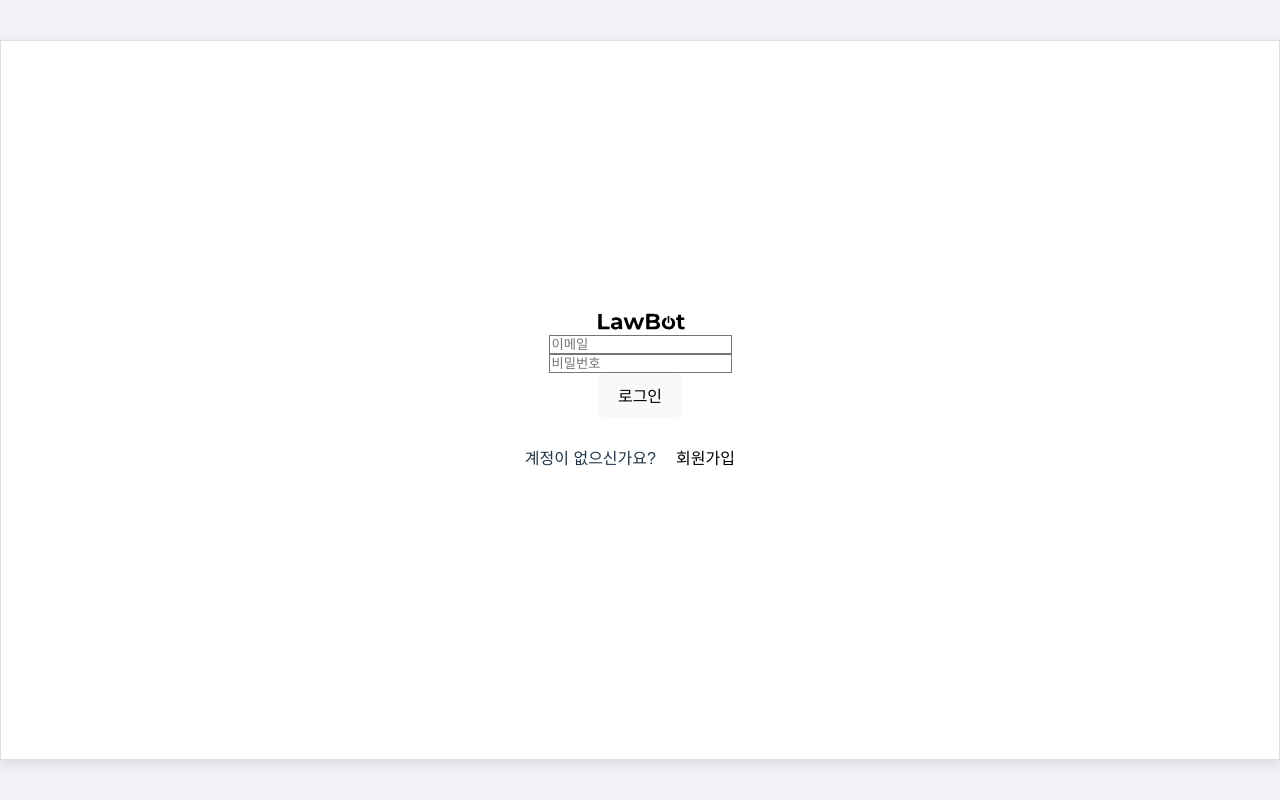
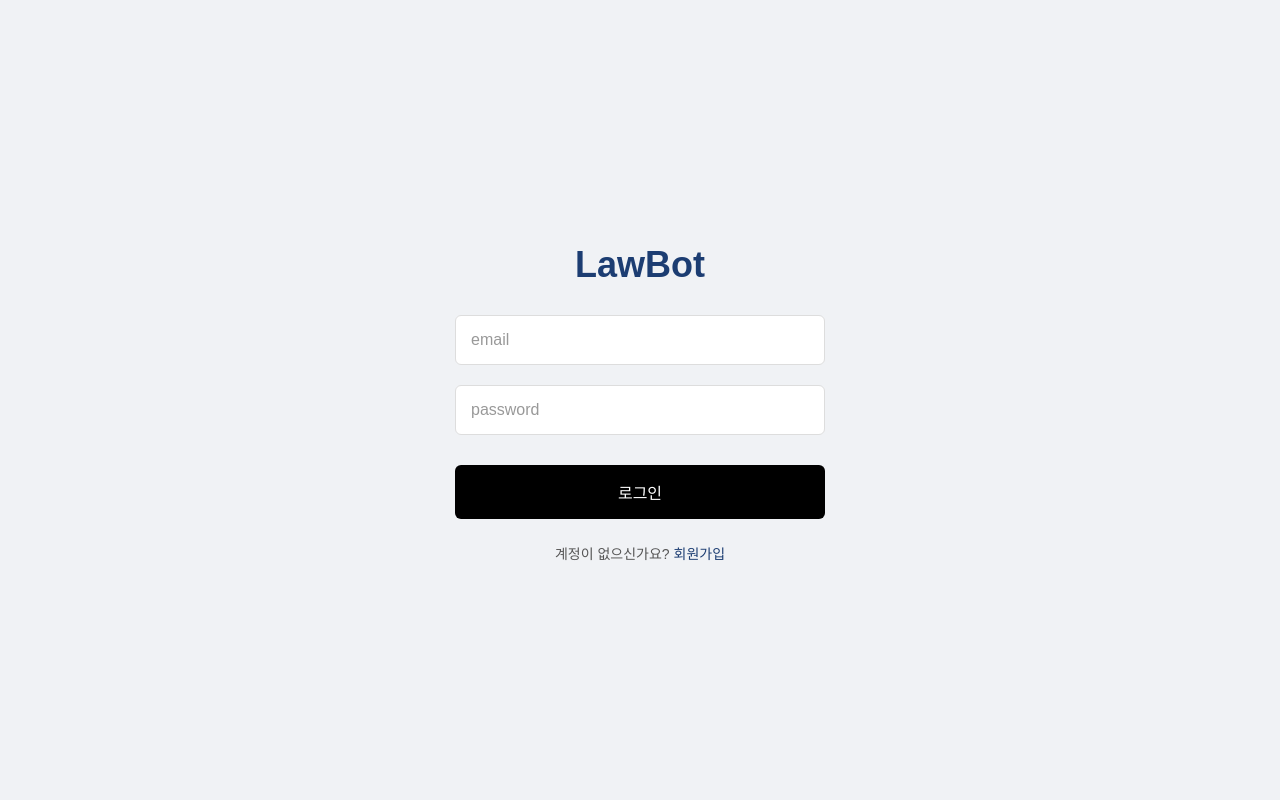
Before and after one commit to KNU-Capstone-design-team4/FE, a React (Vite) app: page /login in a window 1280 px wide. Built offline with nearby package versions, Linux system fonts and the light colour scheme.

Commit message:
feat: 로그인, 회원가입 스타일링 수정

```diff
--- a/package.json
+++ b/package.json
@@ -16,19 +16,14 @@
   },
   "devDependencies": {
     "@eslint/js": "^9.33.0",
-    "@tailwindcss/postcss": "^4.1.13",
     "@types/react": "^19.1.10",
     "@types/react-dom": "^19.1.7",
-    "@types/react-router-dom": "^5.3.3",
     "@vitejs/plugin-react": "^5.0.0",
-    "autoprefixer": "^10.4.21",
     "eslint": "^9.33.0",
     "eslint-plugin-react-hooks": "^5.2.0",
     "eslint-plugin-react-refresh": "^0.4.20",
     "globals": "^16.3.0",
-    "postcss": "^8.5.6",
     "prettier": "3.6.2",
-    "tailwindcss": "^4.1.13",
     "typescript": "~5.8.3",
     "typescript-eslint": "^8.39.1",
     "vite": "^7.1.2"
--- a/src/App.css
+++ b/src/App.css
@@ -5,24 +5,17 @@ html {
   padding: 0;
   box-sizing: border-box;
   font-family: 'Noto Sans KR', sans-serif;
-  background-color: #f0f2f5;
-  display: flex;
-  justify-content: center;
-  align-items: center;
-  min-height: 100vh;
 }
 
-/* 앱 전체 컨테이너 (1280x720) - React는 #root div를 사용합니다. */
+/* 앱 전체 컨테이너 */
 #root {
-  width: 1280px;
-  height: 720px;
-  background-color: #ffffff;
-  border: 1px solid #ddd;
-  box-shadow: 0 4px 12px rgba(0, 0, 0, 0.1);
+  width: 100%;
+  min-height: 100vh;
+  background-color: transparent;
   display: flex;
   flex-direction: column;
-  padding: 20px 40px;
-  box-sizing: border-box; /* 패딩이 크기에 포함되도록 설정 */
+  padding: 0;
+  box-sizing: border-box;
 }
 
 /* 헤더 */
@@ -30,11 +23,16 @@ header {
   display: flex;
   justify-content: space-between;
   align-items: center;
-  padding: 20px 0;
+  padding: 20px 40px;
+  background-color: #ffffff;
+  border-bottom: 1px solid #e0e0e0;
+  /* Header의 높이를 81px로 고정 (패딩 20*2 + 로고 40 + 테두리 1) */
+  height: 81px;
+  box-sizing: border-box; /* 패딩, 테두리를 높이에 포함 */
 }
 .header-logo {
-  height: 40px; /* 로고 이미지의 높이를 적절하게 조절합니다. */
-  width: auto; /* 너비는 높이에 맞춰 자동으로 조절됩니다. */
+  height: 40px;
+  width: auto;
 }
 header nav button {
   font-family: 'Noto Sans KR', sans-serif;
@@ -44,25 +42,34 @@ header nav button {
   font-size: 14px;
   font-weight: 700;
 }
-
 header nav .btn-signup {
   background-color: #333;
   color: white;
   border: none;
   margin-right: 10px;
 }
-
 header nav .btn-login {
   background-color: white;
   color: #333;
   border: 1px solid #333;
 }
 
+/* 👇👇👇 핵심 수정 부분 👇👇👇 */
+/* Layout 컴포넌트의 실제 페이지 내용이 표시될 영역 */
+.page-content {
+  display: flex;
+  flex-direction: column;
+  /* Header 높이(81px)를 제외한 나머지 뷰포트 높이 전체를 차지하도록 계산 */
+  height: calc(100vh - 81px);
+}
+
 main {
   flex-grow: 1;
+  padding: 0 40px;
+  background-color: #ffffff;
 }
 
-/* Hero 섹션 (상단 검은색 배너) */
+/* ... 이하 Hero, features, card 등 나머지 스타일은 그대로 유지 ... */
 .hero {
   background-color: #111;
   color: white;
@@ -71,52 +78,44 @@ main {
   height: 300px;
   margin-top: 20px;
 }
-
 .hero-logo-box {
   width: 40%;
   height: 100%;
-  background-color: #444; /* 이미지 배경색으로 활용하거나 제거할 수 있습니다. */
+  background-color: #444;
   display: flex;
-  justify-content: center; /* 이미지를 중앙에 배치 */
-  align-items: center; /* 이미지를 중앙에 배치 */
-  position: relative; /* 이미지를 hero-logo-box 중앙에 배치하기 위함 */
+  justify-content: center;
+  align-items: center;
+  position: relative;
 }
-
 .hero-text-box {
   padding-left: 50px;
 }
-
 .hero-text-box .author {
   font-size: 14px;
   color: #ccc;
   margin: 0;
 }
-
 .hero-logo-image {
-  max-width: 80%; /* 부모 요소 너비의 80%를 넘지 않도록 */
-  max-height: 80%; /* 부모 요소 높이의 80%를 넘지 않도록 */
-  object-fit: contain; /* 이미지가 잘리지 않도록 비율 유지 */
+  max-width: 80%;
+  max-height: 80%;
+  object-fit: contain;
 }
-
 .hero-text-box h1 {
   font-size: 60px;
   margin: 10px 0;
   letter-spacing: 2px;
 }
-
 .hero-text-box .read-more {
   color: white;
   text-decoration: none;
   font-size: 16px;
 }
-
 .features {
   display: flex;
   justify-content: space-between;
   gap: 30px;
   margin-top: 40px;
 }
-
 .card {
   background-color: white;
   border: 1px solid #e0e0e0;
@@ -125,19 +124,16 @@ main {
   width: 48%;
   box-shadow: 0 2px 5px rgba(0, 0, 0, 0.05);
 }
-
 .card h2 {
   color: #b35f5f;
   font-size: 20px;
   margin-top: 0;
 }
-
 .card p {
   color: #555;
   line-height: 1.6;
   font-size: 15px;
 }
-
 .card a {
   display: block;
   text-align: right;
--- a/src/index.css
+++ b/src/index.css
@@ -22,15 +22,13 @@ a:hover {
   color: #535bf2;
 }
 
-
 body {
   margin: 0;
-  display: flex;
-  place-items: center;
   min-width: 320px;
   min-height: 100vh;
+  /* 여기에 앱 전체의 기본 배경색을 지정합니다. */
+  background-color: #f0f2f5;
 }
-
 
 h1 {
   font-size: 3.2em;
@@ -59,7 +57,8 @@ button:focus-visible {
 @media (prefers-color-scheme: light) {
   :root {
     color: #213547;
-    background-color: #ffffff;
+    /* 라이트 모드일 때도 기본 배경색은 body에서 관리하므로 아래는 주석처리하거나 삭제해도 좋습니다. */
+    /* background-color: #ffffff; */
   }
   a:hover {
     color: #747bff;
@@ -68,7 +67,3 @@ button:focus-visible {
     background-color: #f9f9f9;
   }
 }
-
-@tailwind base;
-@tailwind components;
-@tailwind utilities;
--- /dev/null
+++ b/src/pages/login/Login.css
@@ -0,0 +1,117 @@
+/* 전체 페이지 컨테이너 */
+.auth-container {
+  display: flex;
+  justify-content: center;
+  align-items: center;
+  width: 100%;
+  height: 100vh;
+  background-color: #f0f2f5;
+  font-family: 'Noto Sans KR', sans-serif;
+}
+
+/* 폼, 인트로 박스 등의 중앙 컨텐츠 박스 */
+.auth-box {
+  width: 450px;
+  padding: 40px;
+  box-sizing: border-box;
+  text-align: center;
+}
+
+/* 로고 스타일 */
+.auth-logo {
+  font-size: 36px;
+  font-weight: 700;
+  color: #1c3d72; /* 이미지의 남색 계열 로고 색상 */
+  margin-bottom: 30px;
+  text-decoration: none;
+  display: block;
+}
+
+/* RegisterPage의 로고 (왼쪽 정렬) */
+.auth-box.register-page .auth-logo {
+  text-align: left;
+  margin-bottom: 40px;
+}
+
+/* 회원가입 타이틀 */
+.auth-title {
+  font-size: 24px;
+  font-weight: 700;
+  margin-bottom: 30px;
+  text-align: left;
+  color: #333;
+}
+
+/* 입력 필드 (input) */
+.auth-input {
+  width: 100%;
+  padding: 15px;
+  margin-bottom: 20px;
+  border: 1px solid #ddd;
+  border-radius: 6px;
+  font-size: 16px;
+  box-sizing: border-box;
+}
+
+.auth-input::placeholder {
+  color: #999;
+}
+
+/* 공통 버튼 스타일 */
+.auth-button {
+  width: 100%;
+  padding: 15px;
+  border: none;
+  border-radius: 6px;
+  background-color: #000000;
+  color: #ffffff;
+  font-size: 16px;
+  font-weight: 700;
+  cursor: pointer;
+  margin-top: 10px;
+}
+
+/* 하단 링크 (예: 계정이 없으신가요? 회원가입) */
+.auth-link {
+  margin-top: 25px;
+  font-size: 14px;
+  color: #555;
+}
+
+.auth-link a {
+  color: #1c3d72;
+  font-weight: 700;
+  text-decoration: none;
+}
+
+/* 로그인 진입 화면 (LoginIntro) 전용 스타일 */
+.login-intro-box {
+  background-color: #ffffff;
+  padding: 60px;
+  border: 1px solid #e0e0e0;
+  box-shadow: 0 4px 12px rgba(0, 0, 0, 0.05);
+}
+
+.login-intro-box h2 {
+  font-size: 22px;
+  margin-top: 0;
+  margin-bottom: 15px;
+}
+
+.login-intro-box p {
+  color: #666;
+  line-height: 1.6;
+  margin-bottom: 30px;
+}
+
+/* 파일의 맨 아래에 아래 코드 블록을 추가해 주세요. */
+
+/* 유효성 검사 에러 메시지 */
+.auth-error-message {
+  color: #d93025; /* 구글의 에러 메시지 색상 */
+  font-size: 13px;
+  text-align: left;
+  margin-top: -15px; /* 입력 필드와의 간격 조절 */
+  margin-bottom: 15px;
+  padding-left: 5px;
+}
--- a/src/pages/login/login_intro.tsx
+++ b/src/pages/login/login_intro.tsx
@@ -1,35 +1,23 @@
-import { useNavigate } from "react-router-dom";
-//import lawbotLogo from '../../assets/lawbot_logo.svg';
+import React from 'react';
+import { Link } from 'react-router-dom';
+import './Login.css'; // 스타일시트 불러오기
 
-export default function LoginIntroPage() {
-  const navigate = useNavigate();
-
+const LoginIntroPage: React.FC = () => {
   return (
-    <div className="relative w-full h-screen bg-gray-50 overflow-hidden">
-      {/* 1. 로고: 왼쪽 상단에 작게 배치 */}
-      <div className="absolute top-6 left-6 cursor-pointer" onClick ={() => navigate('/')}>
-        <img
-          src="/lawbot_logo.svg"
-          alt="LawBot Logo"
-          style={{ height: '32px', width: 'auto' }}
-        />
-      </div>
-
-      {/* 2. 중앙 컨텐츠: 페이지 중앙에 배치 */}
-      <div className="absolute top-1/2 left-1/2 -translate-x-1/2 -translate-y-1/2">
-        <div className="flex flex-col items-center justify-center p-8 rounded-xl shadow-2xl bg-white max-w-sm text-center">
-          <h2 className="text-xl font-semibold mb-2">법률 문서를 쉽게 작성하세요!</h2>
-          <p className="text-gray-600 mb-6 text-sm">
-            복잡한 법률 문서 작성, 이제 인공지능이 도와드립니다. 전문 변호사의 도움 없이도 필요한 서류를 쉽고 빠르게 준비하세요.
-          </p>
-          <button
-            onClick={() => navigate("/login")}
-            className="w-full px-6 py-2 bg-black text-white font-semibold rounded-md hover:bg-gray-800 transition duration-300"
-          >
-            시작하기
-          </button>
-        </div>
+    <div className="auth-container">
+      <div className="auth-box login-intro-box">
+        <h1 className="auth-logo" style={{ textAlign: 'left', marginBottom: '60px' }}>LawBot</h1>
+        <h2>법률 문서를 쉽게 작성하세요!</h2>
+        <p>
+          Lorem ipsum dolor sit amet, consectetur adipiscing elit, sed do eiusmod tempor
+          incididunt ut labore et dolore magna aliqua.
+        </p>
+        <Link to="/login">
+          <button className="auth-button">시작하기</button>
+        </Link>
       </div>
     </div>
   );
-}
+};
+
+export default LoginIntroPage;
--- a/src/pages/login/loginpage.tsx
+++ b/src/pages/login/loginpage.tsx
@@ -1,110 +1,91 @@
-import React, { useState, useEffect } from "react";
-import { useNavigate } from "react-router-dom";
-import { validateEmail, validatePassword } from "../register/validation";
+import React, { useState } from 'react';
+import { Link, useNavigate } from 'react-router-dom';
+import './Login.css'; // 스타일시트는 그대로 사용합니다.
 
 interface LoginPageProps {
-  onLogin: () => void; //App.tsx에서 전달
+  onLogin: () => void;
 }
 
 const LoginPage: React.FC<LoginPageProps> = ({ onLogin }) => {
   const navigate = useNavigate();
 
-  const [email, setEmail] = useState("");
-  const [password, setPassword] = useState("");
-  const [emailError, setEmailError] = useState("");
-  const [passwordError, setPasswordError] = useState("");
+  // 1. 이메일, 비밀번호 값과 에러 메시지를 관리하는 state 추가
+  const [email, setEmail] = useState('');
+  const [password, setPassword] = useState('');
+  const [emailError, setEmailError] = useState('');
+  const [passwordError, setPasswordError] = useState('');
 
-  useEffect(() => {
-    if (email && !validateEmail(email)) {
-      setEmailError("유효한 이메일 주소를 입력해주세요.");
+  // 2. 실시간 유효성 검사 핸들러 추가
+  const handleEmailChange = (e: React.ChangeEvent<HTMLInputElement>) => {
+    const value = e.target.value;
+    setEmail(value);
+    // 이메일 형식 검사
+    if (!/^\S+@\S+\.\S+$/.test(value)) {
+      setEmailError('올바른 이메일 형식이 아닙니다.');
     } else {
-      setEmailError("");
+      setEmailError('');
     }
-  }, [email]);
+  };
 
-  useEffect(() => {
-    if (password && !validatePassword(password)) {
-      setPasswordError("비밀번호는 8자 이상, 대문자/소문자/숫자/특수문자 중 3종류 이상 포함해야 합니다.");
+  const handlePasswordChange = (e: React.ChangeEvent<HTMLInputElement>) => {
+    const value = e.target.value;
+    setPassword(value);
+    // 비밀번호는 비어있는지만 확인
+    if (value.length === 0) {
+      setPasswordError('비밀번호를 입력해주세요.');
     } else {
-      setPasswordError("");
+      setPasswordError('');
     }
-  }, [password]);
+  };
 
-  const handleLoginClick = () => {
-    if (!email || !password || emailError || passwordError) {
-      console.error("입력 정보를 확인해주세요.");
-      return;
+  const handleLoginSubmit = (e: React.FormEvent) => {
+    e.preventDefault();
+    // 로그인 시도 시, 에러가 없는지 최종 확인
+    if (email && password && !emailError && !passwordError) {
+      console.log('로그인 시도:', { email, password });
+      onLogin();
+      navigate('/');
+    } else {
+      alert('이메일과 비밀번호를 다시 확인해주세요.');
     }
-
-    console.log("로그인 성공!", { email, password });
-    onLogin(); //로그인 상태 true로 업데이트
-    navigate("/");
   };
 
   return (
-    <div className="relative w-full h-screen bg-gray-100 overflow-hidden flex items-center justify-center">
-      <div className="bg-white p-8 rounded-xl shadow-2xl w-full max-w-sm flex flex-col items-center">
-        <img
-          src="/lawbot_logo.svg"
-          alt="LawBot Logo"
-          style={{ height: '30px', width: 'auto' }}
-          className="mb-6"
-        />
+    <div className="auth-container">
+      <div className="auth-box">
+        <h1 className="auth-logo">LawBot</h1>
+        <form onSubmit={handleLoginSubmit}>
+          {/* 3. 입력 필드에 state와 핸들러 연결 */}
+          <input
+            className="auth-input"
+            type="email"
+            placeholder="email"
+            value={email}
+            onChange={handleEmailChange}
+            required
+          />
+          {/* 에러 메시지 표시 */}
+          {emailError && <p className="auth-error-message">{emailError}</p>}
 
-        {/* 이메일 래퍼(가로 중앙 정렬) */}
-        <div className="mb-4 w-full flex flex-col items-center">
           <input
-            type="email"
-            id="email"
-            placeholder="이메일"
-            value={email}
-            onChange={(e) => setEmail(e.target.value)}
-            className="w-96 mx-auto px-4 py-3 border border-gray-300 rounded-md focus:outline-none focus:ring-2 focus:ring-blue-500 text-base"
+            className="auth-input"
+            type="password"
+            placeholder="password"
+            value={password}
+            onChange={handlePasswordChange}
+            required
           />
-          {/* Tailwind 클래스 유지 + 인라인 컬러 페일백 */}
-          {emailError && (
-            <p className="text-red-500 text-xs mt-1 text-center" style={{ color: '#ef4444' }}>
-              {emailError}
-            </p>
-          )}
-        </div>
+          {/* 에러 메시지 표시 */}
+          {passwordError && <p className="auth-error-message">{passwordError}</p>}
 
-        {/* 비밀번호 래퍼(가로 중앙 정렬) */}
-        <div className="mb-6 w-full flex flex-col items-center">
-          <input
-            type="password"
-            id="password"
-            placeholder="비밀번호"
-            value={password}
-            onChange={(e) => setPassword(e.target.value)}
-            className="w-96 mx-auto px-4 py-3 border border-gray-300 rounded-md focus:outline-none focus:ring-2 focus:ring-blue-500 text-base"
-          />
-          {passwordError && (
-            <p className="text-red-500 text-xs mt-1 text-center" style={{ color: '#ef4444' }}>
-              {passwordError}
-            </p>
-          )}
-        </div>
-
-        <button
-          className="w-96 py-3 mb-4 bg-black text-white rounded-lg font-semibold hover:bg-gray-800 transition-colors"
-          onClick={handleLoginClick}
-        >
-          로그인
-        </button>
-
-        <p className="text-center text-sm text-gray-600">
-          계정이 없으신가요?
-          <button
-            onClick={() => navigate("/register")}
-            className="text-blue-900 font-semibold ml-1 hover:underline p-0 m-0 bg-transparent"
-          >
-            회원가입
-          </button>
+          <button className="auth-button" type="submit">로그인</button>
+        </form>
+        <p className="auth-link">
+          계정이 없으신가요? <Link to="/register">회원가입</Link>
         </p>
       </div>
     </div>
   );
-}
+};
 
 export default LoginPage;
--- a/src/pages/register/RegisterPage.tsx
+++ b/src/pages/register/RegisterPage.tsx
@@ -1,6 +1,6 @@
-import React from "react";
-import RegisterForm from "./RegisterForm";
-import { useNavigate } from "react-router-dom";
+import React, { useState } from 'react';
+import { Link, useNavigate } from 'react-router-dom';
+import '../login/Login.css'; // 스타일시트는 그대로 사용합니다.
 
 interface RegisterPageProps {
   onRegisterSuccess: () => void;
@@ -9,22 +9,102 @@ interface RegisterPageProps {
 const RegisterPage: React.FC<RegisterPageProps> = ({ onRegisterSuccess }) => {
   const navigate = useNavigate();
 
-  const handleRegisterSuccess = () => {
+  // 1. 각 입력 필드의 값을 관리하는 state
+  const [email, setEmail] = useState('');
+  const [password, setPassword] = useState('');
+  const [name, setName] = useState('');
+  const [phone, setPhone] = useState('');
+
+  // 2. 각 입력 필드의 에러 메시지를 관리하는 state
+  const [emailError, setEmailError] = useState('');
+  const [passwordError, setPasswordError] = useState('');
+  const [nameError, setNameError] = useState('');
+  const [phoneError, setPhoneError] = useState('');
+
+  // 3. 실시간 유효성 검사 핸들러
+  const handleEmailChange = (e: React.ChangeEvent<HTMLInputElement>) => {
+    const value = e.target.value;
+    setEmail(value);
+    // 이메일 형식 검사 (간단한 버전: '@'와 '.' 포함 여부)
+    if (!/^\S+@\S+\.\S+$/.test(value)) {
+      setEmailError('올바른 이메일 형식이 아닙니다.');
+    } else {
+      setEmailError('');
+    }
+  };
+
+  const handlePasswordChange = (e: React.ChangeEvent<HTMLInputElement>) => {
+    const value = e.target.value;
+    setPassword(value);
+    // 비밀번호 조건: 8자 이상, 영문, 숫자, 특수문자 포함
+    if (!/^(?=.*[a-zA-Z])(?=.*[!@#$%^*+=-])(?=.*[0-9]).{8,15}$/.test(value)) {
+      setPasswordError('8~15자 영문, 숫자, 특수문자를 사용하세요.');
+    } else {
+      setPasswordError('');
+    }
+  };
+
+  const handleNameChange = (e: React.ChangeEvent<HTMLInputElement>) => {
+    const value = e.target.value;
+    setName(value);
+    // 이름 조건: 2자 이상
+    if (value.length < 2) {
+      setNameError('이름은 2자 이상 입력해주세요.');
+    } else {
+      setNameError('');
+    }
+  };
+
+  const handlePhoneChange = (e: React.ChangeEvent<HTMLInputElement>) => {
+    const value = e.target.value;
+    setPhone(value);
+    // 전화번호 조건: 숫자만 10~11자리
+    if (!/^\d{10,11}$/.test(value)) {
+      setPhoneError('올바른 전화번호 형식이 아닙니다. (- 제외)');
+    } else {
+      setPhoneError('');
+    }
+  };
+
+  const handleRegisterSubmit = (e: React.FormEvent) => {
+    e.preventDefault();
+    // 모든 유효성 검사를 통과했는지 확인
+    if (email && password && name && phone && !emailError && !passwordError && !nameError && !phoneError) {
+      console.log('회원가입 시도:', { email, password, name, phone });
       onRegisterSuccess();
-    navigate("/"); // 회원가입 후 메인페이지로 이동
+      navigate('/');
+    } else {
+      alert('입력 정보를 다시 확인해주세요.');
+    }
   };
 
   return (
-    <div className="relative w-full h-screen bg-gray-50 overflow-hidden">
-      <div
-        className="absolute top-6 left-6 z-10 cursor-pointer" onClick={() => navigate("/")}>
-        <img src="/lawbot_logo.svg" alt="LawBot Logo"
-          style={{ height: '40px', width: 'auto', display: 'block' }}/>
-      </div>
+    <div className="auth-container">
+      <div className="auth-box register-page">
+        <Link to="/" className="auth-logo">LawBot</Link>
+        <h2 className="auth-title">회원가입</h2>
+        <form onSubmit={handleRegisterSubmit}>
+          {/* 이메일 입력 */}
+          <input className="auth-input" type="email" placeholder="이메일" value={email} onChange={handleEmailChange} required />
+          {emailError && <p className="auth-error-message">{emailError}</p>}
 
-      <div className="flex flex-col items-center justify-center h-full w-full px-4">
-        <h2 className="text-3xl font-bold mb-8 text-blue-900">회원가입</h2>
-        <RegisterForm onRegisterSuccess={handleRegisterSuccess} />
+          {/* 비밀번호 입력 */}
+          <input className="auth-input" type="password" placeholder="비밀번호" value={password} onChange={handlePasswordChange} required />
+          {passwordError && <p className="auth-error-message">{passwordError}</p>}
+
+          {/* 이름 입력 */}
+          <input className="auth-input" type="text" placeholder="이름" value={name} onChange={handleNameChange} required />
+          {nameError && <p className="auth-error-message">{nameError}</p>}
+
+          {/* 전화번호 입력 */}
+          <input className="auth-input" type="tel" placeholder="전화번호 ('-' 제외)" value={phone} onChange={handlePhoneChange} required />
+          {phoneError && <p className="auth-error-message">{phoneError}</p>}
+
+          {/* 개인정보 동의 (기능 없음) */}
+          <input className="auth-input" type="text" placeholder="개인 정보 동의 (선택)" />
+
+          <button className="auth-button" type="submit">가입하기</button>
+        </form>
       </div>
     </div>
   );
```
Also changed, not shown: postcss.config.js (deleted, +0 -9 lines), src/App.tsx (+19 -23 lines), src/components/Layout.tsx (added, +26 -0 lines), src/pages/chatbot/DocumentEditor.css (+4 -15 lines), 2 other files (tests, documents, lock files or other folders). Lines whose indentation alone changed are shown as unchanged.
